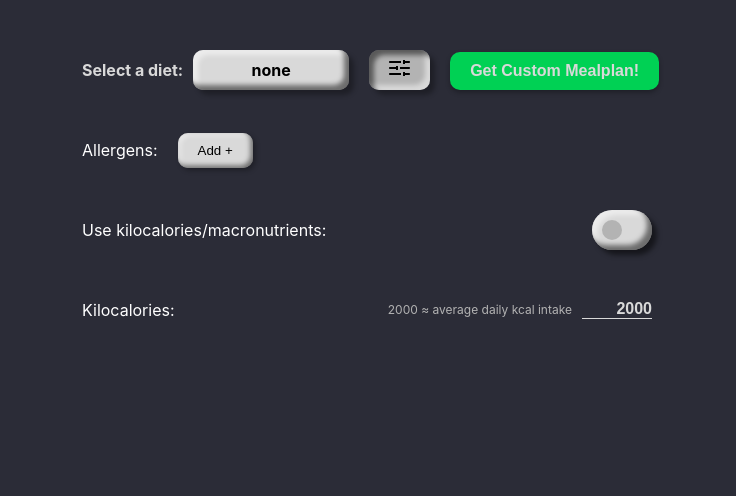
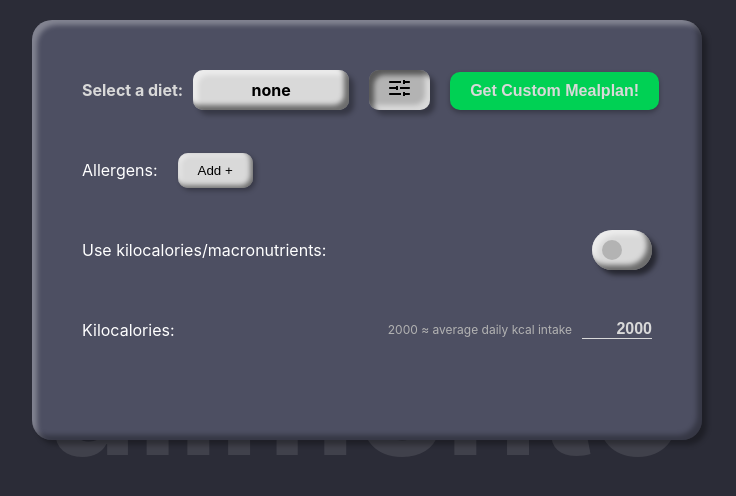
Before and after one commit to stanciuruben/alimento, a React (Vite) app in the folder client/: page / in a window 1280 px wide. Both pictures are taken after a click on the button "More/Less Options". Shown: the top 496 px of the page, without its empty margins (273-1009 px from the left). Built offline with nearby package versions, Linux system fonts and the light colour scheme.

Commit message:
update: animations and style

```diff
--- a/client/src/App.css
+++ b/client/src/App.css
@@ -3,6 +3,17 @@
     position: relative;
     width: 100vw;
     height: 100vh;
+}
+
+#watermark {
+    user-select: none;
+    display: block;
+    position: absolute;
+    top: 50%;
+    left: 50%;
+    transform: translate(-50%, -50%);
+    font-size: 15rem;
+    color: var(--white-1);
 }
 
 .allergens__input__overlay {
--- a/client/src/App.tsx
+++ b/client/src/App.tsx
@@ -30,6 +30,7 @@ function App (): JSX.Element {
 
     return (
         <main id="app_container">
+            <h1 id='watermark'>alimento</h1>
             <UserInputs
                 setShowInput={setShowInput}
                 allergens={allergens}
--- a/client/src/components/UserInputs/UserInputs.css
+++ b/client/src/components/UserInputs/UserInputs.css
@@ -2,7 +2,7 @@
     display: block;
     position: absolute;
     left: 50%;
-    top: 5rem;
+    top: 7rem;
     transform: translateX(-50%);
     white-space: nowrap;
     max-width: 57rem;
@@ -36,7 +36,6 @@
     color: var(--lightgray);
 }
 
-
 .form__primary {
     display: inline-block;
     margin-right: 2rem;
@@ -66,13 +65,13 @@
     width: 7rem;
     outline: none;
     border: none;
-    border-bottom: .1rem solid var(--white);
+    border-bottom: 0.1rem solid var(--white);
     -webkit-appearance: none;
     -moz-appearance: none;
 }
 
 .form_input--number:focus {
-    border-bottom: .1rem solid var(--primary);
+    border-bottom: 0.1rem solid var(--primary);
     color: var(--primary);
 }
 
@@ -149,11 +148,62 @@
     color: var(--black);
 }
 
+.form__more_options__bg {
+    position: absolute;
+    top: -5rem;
+    left: -5rem;
+    width: calc(100% + 10rem);
+    height: 0;
+    background-color: var(--tertiarty);
+    opacity: 0;
+    z-index: -1;
+    border-radius: 2rem;
+    box-shadow: none;
+    animation: more_options__bg 0.3s ease-in forwards,
+        more_options__bg--shadow 0.3s 0.3s ease-in-out forwards;
+    transition: height 0.3s ease-out;
+}
+
+@keyframes more_options__bg {
+    0% {
+        height: 0;
+        opacity: 0;
+    }
+    100% {
+        height: calc(100% + 10rem);
+        opacity: 0.5;
+    }
+}
+
+@keyframes more_options__bg--shadow {
+    0% {
+        box-shadow: none;
+        opacity: 0.5;
+    }
+    100% {
+        opacity: 1;
+        box-shadow: 0.5rem 0.5rem 0.5rem var(--black-3),
+            -0.5rem -0.5rem 0.5rem var(--black-3) inset,
+            0.5rem 0.5rem 0.5rem var(--white-3) inset;
+    }
+}
+
 .form__more_options {
     display: block;
     padding: 2rem 0;
     border: none;
     outline: none;
+    opacity: 0;
+    animation: more_options 0.3s 0.3s ease-in forwards;
+}
+
+@keyframes more_options {
+    0% {
+        opacity: 0;
+    }
+    100% {
+        opacity: 1;
+    }
 }
 
 .form__more_options__row {
--- a/client/src/components/UserInputs/UserInputs.tsx
+++ b/client/src/components/UserInputs/UserInputs.tsx
@@ -65,14 +65,14 @@ const UserInputs: FC<Props> = ({ setShowInput, allergens, setAllergens }) => {
                 </select>
             </fieldset>
             <button
-                type='button'
+                type="button"
                 onClick={toggleSettings}
                 className={
                     showMore
                         ? 'btn--1 btn--1--active form__primary'
                         : 'btn--1 form__primary'
                 }
-                title="More Options"
+                title="More/Less Options"
             >
                 <img src="/settings.svg" alt="settings icon" />
             </button>
@@ -80,11 +80,14 @@ const UserInputs: FC<Props> = ({ setShowInput, allergens, setAllergens }) => {
                 Get Custom Mealplan!
             </button>
             {showMore && (
-                <MoreOptions
-                    setShowInput={setShowInput}
-                    allergens={allergens}
-                    setAllergens={setAllergens}
-                />
+                <>
+                    <div aria-hidden className="form__more_options__bg"></div>
+                    <MoreOptions
+                        setShowInput={setShowInput}
+                        allergens={allergens}
+                        setAllergens={setAllergens}
+                    />
+                </>
             )}
         </form>
     );
--- a/client/src/main.css
+++ b/client/src/main.css
@@ -13,11 +13,13 @@
     --black: #000000;
     --primary: #00d154;
     --secondary: #2b2c37;
+    --tertiarty: #4d4f62;
     --red: #bc2121;
 
     --black-8: rgba(0, 0, 0, 0.8);
     --black-5: rgba(0, 0, 0, 0.5);
     --black-3: rgba(0, 0, 0, 0.3);
+    --white-1: rgba(255, 255, 255, 0.1);
     --white-3: rgba(255, 255, 255, 0.3);
     --white-5: rgba(255, 255, 255, 0.5);
 }
```
